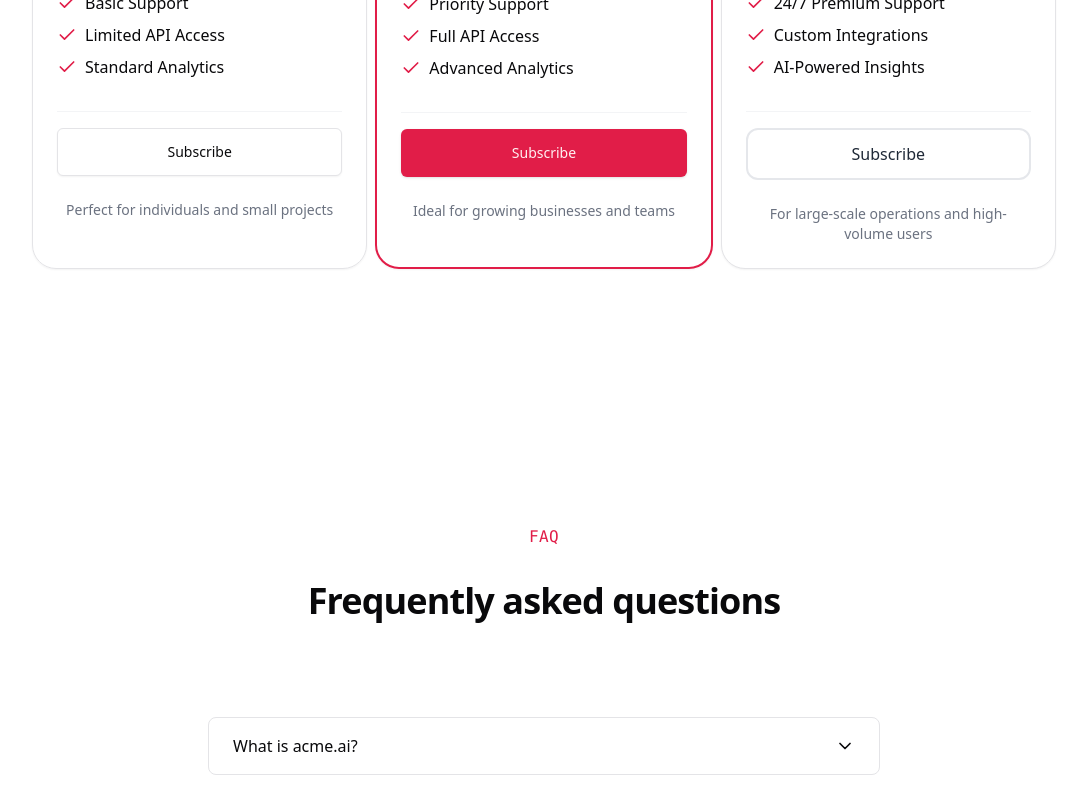
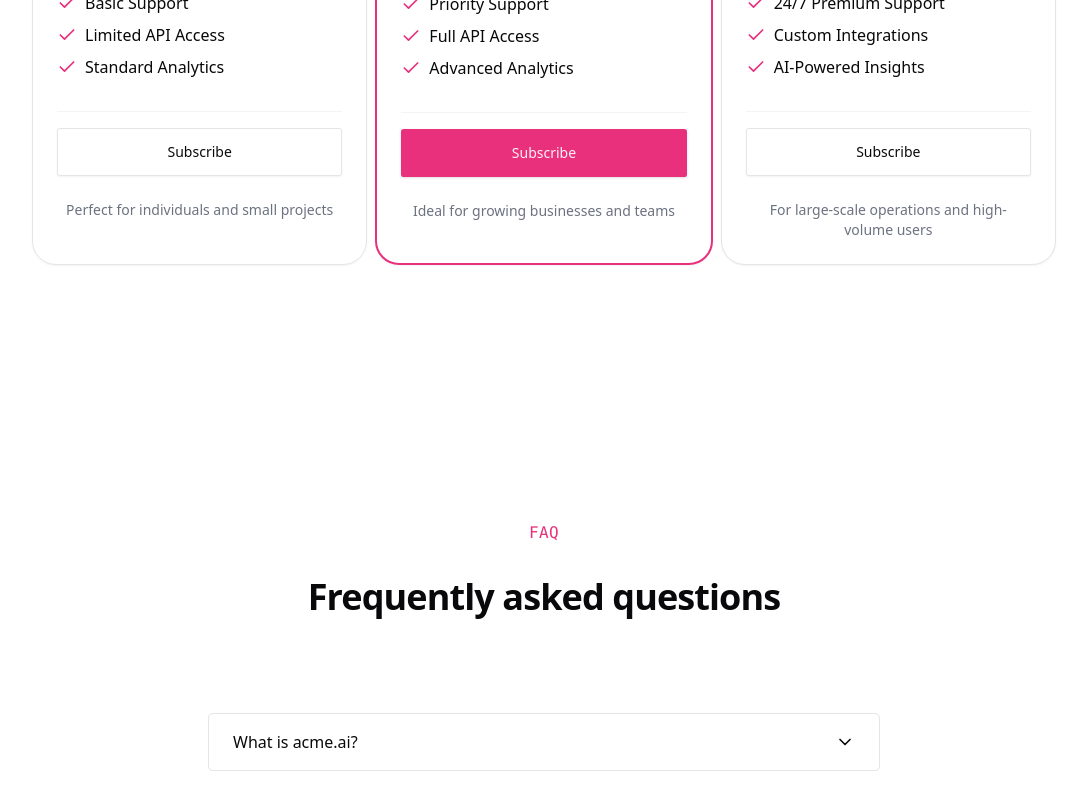
Before and after one commit to manish591/systemekit, a Next.js app: page / in a window 1280 px wide. Shown: the part 4080-4865 px from the top of the page, without its empty margins (96-1183 px from the left). Built offline with nearby package versions, Linux system fonts and the light colour scheme.

Commit message:
updated the theme

```diff
--- a/app/globals.css
+++ b/app/globals.css
@@ -10,52 +10,51 @@
     --card-foreground: 240 10% 3.9%;
     --popover: 0 0% 100%;
     --popover-foreground: 240 10% 3.9%;
-    --primary: 346.8 77.2% 49.8%;
-    --primary-foreground: 355.7 100% 97.3%;
-    --secondary: 240 4.8% 95.9%;
-    --secondary-foreground: 240 5.9% 10%;
-    --muted: 240 4.8% 95.9%;
-    --muted-foreground: 240 3.8% 46.1%;
-    --accent: 240 4.8% 95.9%;
-    --accent-foreground: 240 5.9% 10%;
+    --primary: 335 80% 55%; /* Vibrant pink */
+    --primary-foreground: 335 100% 97.3%;
+    --secondary: 335 20% 95.9%; /* Light pink tint */
+    --secondary-foreground: 335 10% 10%;
+    --muted: 335 15% 95.9%;
+    --muted-foreground: 335 10% 46.1%;
+    --accent: 335 25% 95.9%;
+    --accent-foreground: 335 10% 10%;
     --destructive: 0 84.2% 60.2%;
     --destructive-foreground: 0 0% 98%;
-    --border: 240 5.9% 90%;
-    --input: 240 5.9% 90%;
-    --ring: 346.8 77.2% 49.8%;
-    --radius: 0.5rem;
-    --chart-1: 12 76% 61%;
-    --chart-2: 173 58% 39%;
-    --chart-3: 197 37% 24%;
-    --chart-4: 43 74% 66%;
-    --chart-5: 27 87% 67%;
+    --border: 335 10% 90%;
+    --input: 335 10% 90%;
+    --ring: 335 80% 55%;
+    --radius: 0.3rem;
+    --chart-1: 335 75% 65%; /* Pink */
+    --chart-2: 305 65% 55%; /* Purple-Pink */
+    --chart-3: 355 70% 60%; /* Red-Pink */
+    --chart-4: 315 80% 65%; /* Magenta */
+    --chart-5: 345 75% 65%; /* Rose Pink */
   }
-
   .dark {
-    --background: 20 14.3% 4.1%;
+    --background: 335 14.3% 4.1%;
     --foreground: 0 0% 95%;
-    --card: 24 9.8% 10%;
+    --card: 335 9.8% 10%;
     --card-foreground: 0 0% 95%;
-    --popover: 0 0% 9%;
+    --popover: 335 10% 9%;
     --popover-foreground: 0 0% 95%;
-    --primary: 346.8 77.2% 49.8%;
-    --primary-foreground: 355.7 100% 97.3%;
-    --secondary: 240 3.7% 15.9%;
+    --primary: 335 80% 55%; /* Same vibrant pink */
+    --primary-foreground: 335 100% 97.3%;
+    --secondary: 335 10% 15.9%;
     --secondary-foreground: 0 0% 98%;
-    --muted: 0 0% 15%;
-    --muted-foreground: 240 5% 64.9%;
-    --accent: 12 6.5% 15.1%;
+    --muted: 335 15% 15%;
+    --muted-foreground: 335 10% 64.9%;
+    --accent: 335 10% 15.1%;
     --accent-foreground: 0 0% 98%;
     --destructive: 0 62.8% 30.6%;
     --destructive-foreground: 0 85.7% 97.3%;
-    --border: 240 3.7% 15.9%;
-    --input: 240 3.7% 15.9%;
-    --ring: 346.8 77.2% 49.8%;
-    --chart-1: 220 70% 50%;
-    --chart-2: 160 60% 45%;
-    --chart-3: 30 80% 55%;
-    --chart-4: 280 65% 60%;
-    --chart-5: 340 75% 55%;
+    --border: 335 10% 15.9%;
+    --input: 335 10% 15.9%;
+    --ring: 335 80% 55%;
+    --chart-1: 335 70% 50%; /* Dark Pink */
+    --chart-2: 315 65% 45%; /* Dark Magenta */
+    --chart-3: 355 60% 45%; /* Dark Rose */
+    --chart-4: 295 70% 50%; /* Dark Purple-Pink */
+    --chart-5: 325 75% 45%; /* Dark Medium Pink */
   }
 }
 
--- a/components/other/pricing.tsx
+++ b/components/other/pricing.tsx
@@ -138,9 +138,9 @@ export function Pricing() {
                 </div>
               </div>
               <div className="pt-4 border-t border-gray-100">
-                <button className="w-full py-3 border-2 border-gray-200 rounded-xl text-gray-800 font-medium hover:bg-gray-50 transition-colors">
+                <Button variant="outline" className="w-full h-12 font-medium">
                   Subscribe
-                </button>
+                </Button>
                 <p className="text-gray-500 text-sm mt-6 text-center">
                   For large-scale operations and high-volume users
                 </p>
```
